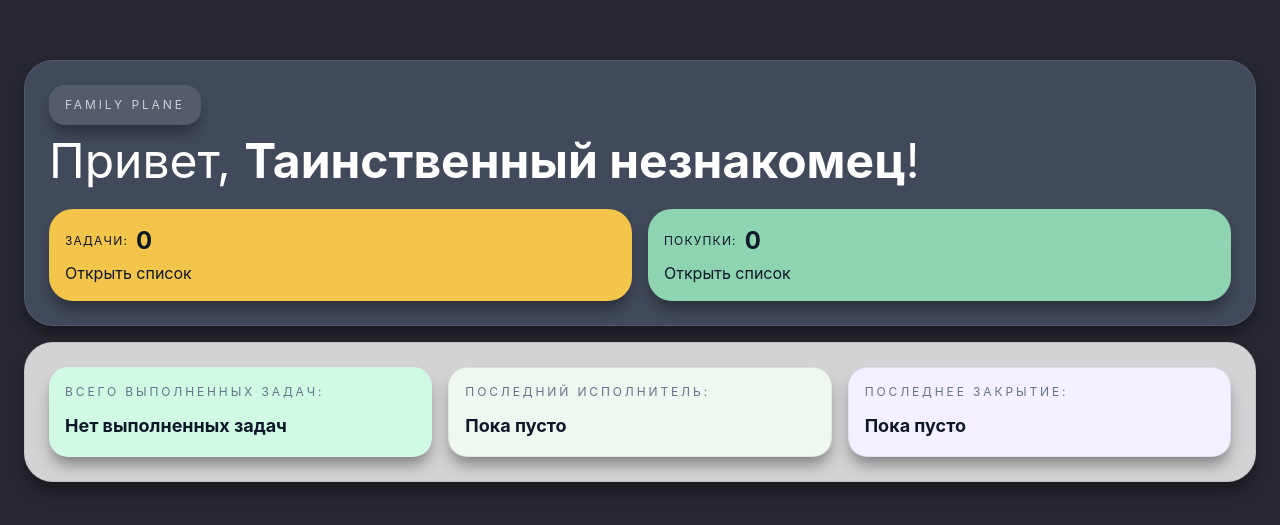
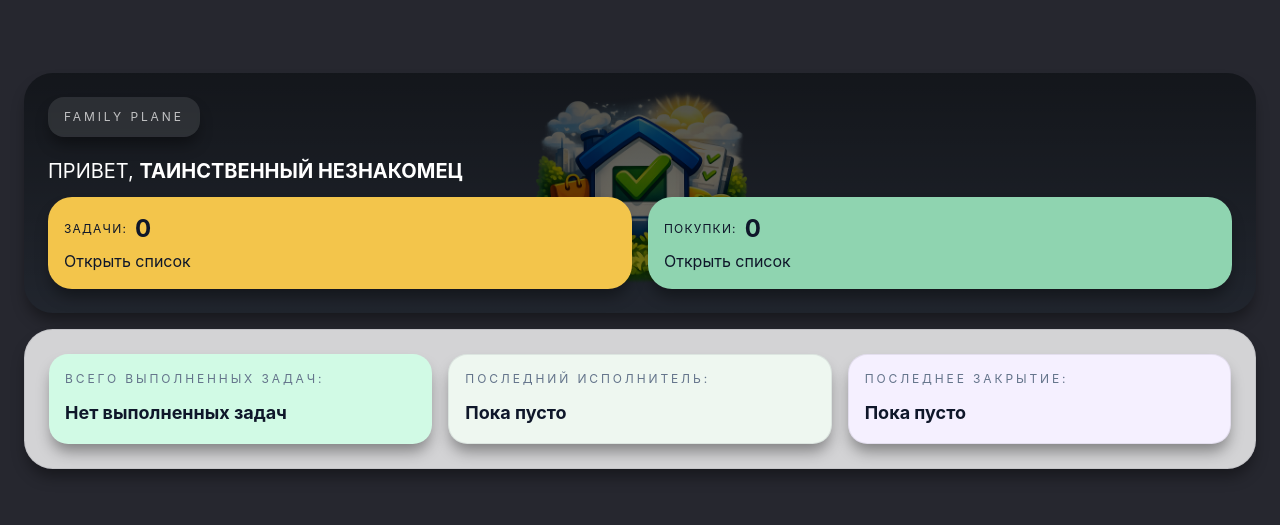
Before and after one commit to vexel-prod/family-home-miniapp, a Next.js app: page / in a window 1280 px wide. Shown: the part 129-654 px from the top of the page. Built offline with nearby package versions, Linux system fonts and the light colour scheme.

Commit message:
feat: enhance DashboardHero component with improved layout and add dashboard image

```diff
--- a/features/home/components/dashboard-hero.tsx
+++ b/features/home/components/dashboard-hero.tsx
@@ -1,4 +1,5 @@
 import { motion } from 'framer-motion'
+import Image from 'next/image'
 
 import { reveal } from '@/shared/lib/animations'
 
@@ -23,16 +24,30 @@ export function DashboardHero({
       initial='hidden'
       animate='visible'
       transition={{ duration: 0.4, ease: 'easeOut' }}
-      className='overflow-hidden rounded-2xl border border-white/10 bg-(--dashboard-panel) text-white shadow-[0px_10px_15px_-3px_rgba(0,0,0,0.4)]'
+      className='overflow-hidden rounded-2xl bg-(--dashboard-panel) text-white shadow-[0px_10px_15px_-3px_rgba(0,0,0,0.4)] bg-cover bg-center bg-no-repeat md:bg-contain'
+      style={{
+        backgroundImage:
+          'linear-gradient(rgba(0, 0, 0, 0.7), rgba(0, 0, 0, 0.5)), url(/dashboard-image.png)',
+      }}
     >
-      <div className='space-y-6 p-4 sm:p-6'>
-        <div className='space-y-3'>
-          <div className='inline-flex items-center rounded-md bg-white/10 px-4 py-3 text-xs uppercase tracking-(--letter-spacing-tag) text-white/70 shadow-[0px_10px_15px_-3px_rgba(0,0,0,0.4)]'>
-            Family Plane
+      <div className='flex flex-col gap-4 p-4 sm:p-6'>
+        <div className='flex items-center flex-wrap md:flex-nowrap'>
+          <div className='flex flex-col gap-6'>
+            <div className='inline-flex w-max items-center rounded-md bg-white/10 backdrop-blur-[2px] px-4 py-3 text-xs uppercase tracking-(--letter-spacing-tag) text-white/70 shadow-[0px_10px_15px_-3px_rgba(0,0,0,0.4)]'>
+              Family Plane
+            </div>
+            <h1 className='uppercase font-(--font-family-heading) text-xl leading-none sm:text-xl'>
+              привет, <span className='font-bold'>{actorName}</span>
+            </h1>
           </div>
-          <h1 className='font-(--font-family-heading) text-4xl leading-none sm:text-5xl'>
-            Привет, <span className='font-bold'>{actorName}</span>!
-          </h1>
+
+          {/* <Image
+            src='/dashboard-image.png'
+            alt='Dashboard Hero'
+            width={400}
+            height={200}
+            className='w-full max-w-30 md:max-w-100 rounded-lg object-cover'
+          /> */}
         </div>
 
         <div className='grid grid-cols-2 gap-4'>
```
Also changed, not shown: public/dashboard-image.png (added).
